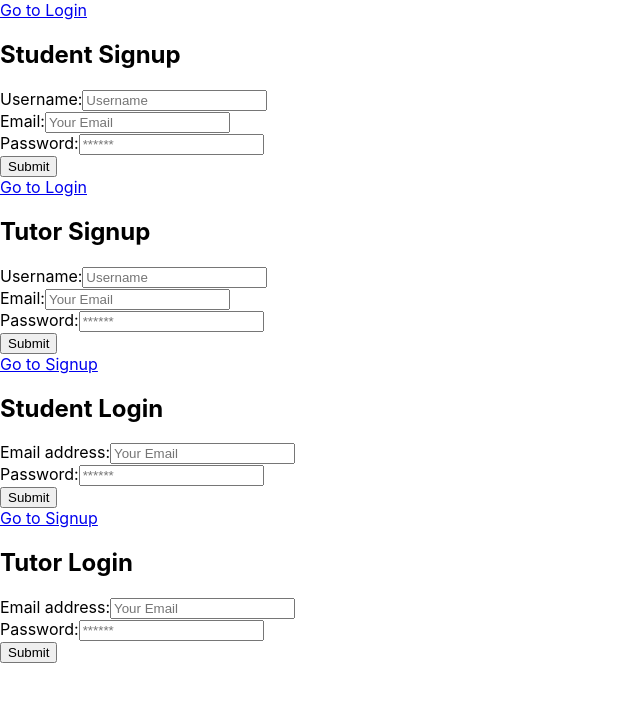
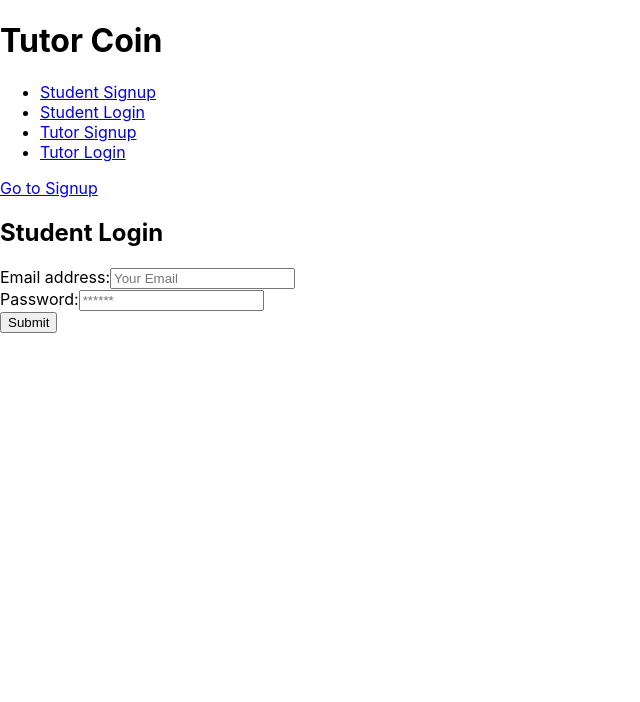
Before and after one commit to mpeterson56/Project-3, a React (Create React App) app in the folder client/: page /studentLogin in a window 1280 px wide. Shown: the top 702 px of the page, without its empty margins (0-640 px from the left). Built offline with nearby package versions, Linux system fonts and the light colour scheme.

Commit message:
added basic nav setup and adjusted app.js

```diff
--- a/client/src/App.js
+++ b/client/src/App.js
@@ -7,6 +7,7 @@ import StudentLogin from './components/Student/Student-Login';
 import TutorLogin from './components/Tutor/Tutor-Login';
 import StudentSignup from './components/Student/Student-Signup';
 import TutorSignup from './components/Tutor/Tutor-Signup';
+import Nav from './components/Navbar';
 
 
 const httpLink = createHttpLink({
@@ -35,14 +36,27 @@ function App() {
   return (
     <ApolloProvider client={client}>
       <Router>
-      <StudentSignup />
-      <TutorSignup />
-      <StudentLogin />
-      <TutorLogin />
-      <Routes>
-
-      </Routes>
-
+        <div>
+            <Nav />
+            <Routes>
+              <Route
+                path='/studentLogin'
+                element={<StudentLogin />}
+              />
+              <Route
+                path='/studentSignup'
+                element={<StudentSignup />}
+              />
+              <Route
+                path='/tutorLogin'
+                element={<TutorLogin />}
+              />
+              <Route
+                path='/tutorSignup'
+                element={<TutorSignup />}
+              />
+            </Routes>
+        </div>
       </Router>
 
     </ApolloProvider>
--- a/client/src/components/Navbar.js
+++ b/client/src/components/Navbar.js
@@ -0,0 +1,58 @@
+import React from "react";
+import Auth from "../utils/auth";
+import { Link } from "react-router-dom";
+
+function Nav() {
+    function showNavigation() {
+        if (Auth.loggedIn()) {
+          return (
+            <ul className="flex-row">
+              <li className="mx-1">
+                {/* this is not using the Link component to logout or user and then refresh the application to the start */}
+                <a href="/" onClick={() => Auth.logout()}>
+                  Logout
+                </a>
+              </li>
+            </ul>
+          );
+        } else {
+          return (
+            <ul className="flex-row">
+              <li className="mx-1">
+                <Link to="/studentSignup">
+                  Student Signup
+                </Link>
+              </li>
+              <li className="mx-1">
+                <Link to="/studentLogin">
+                  Student Login
+                </Link>
+              </li>
+              <li className="mx-1">
+                <Link to="/tutorSignup">
+                  Tutor Signup
+                </Link>
+              </li>
+              <li className="mx-1">
+                <Link to="/tutorLogin">
+                  Tutor Login
+                </Link>
+              </li>
+            </ul>
+          );
+        }
+      }
+
+      return (
+        <header className="flex-row px-1">
+          <h1>
+            Tutor Coin
+          </h1>
+          <nav>
+            {showNavigation()}
+          </nav>
+        </header>
+      );
+}
+
+export default Nav;
--- a/client/src/components/Student/Student-Login.js
+++ b/client/src/components/Student/Student-Login.js
@@ -31,7 +31,7 @@ function StudentLogin(props) {
 
   return (
     <div>
-      <Link to="/signup">Go to Signup</Link>
+      <Link to="/studentSignup">Go to Signup</Link>
 
       <h2>Student Login</h2>
       <form onSubmit={handleFormSubmit}>
--- a/client/src/components/Student/Student-Signup.js
+++ b/client/src/components/Student/Student-Signup.js
@@ -31,7 +31,7 @@ function StudentSignup(props) {
 
     return (
         <div className="container my-1">
-            <Link to="/login">Go to Login</Link>
+            <Link to="/studentLogin">Go to Login</Link>
 
             <h2>Student Signup</h2>
             <form onSubmit={handleFormSubmit}>
--- a/client/src/components/Tutor/Tutor-Login.js
+++ b/client/src/components/Tutor/Tutor-Login.js
@@ -31,7 +31,7 @@ function TutorLogin(props) {
 
   return (
     <div>
-      <Link to="/signup">Go to Signup</Link>
+      <Link to="/tutorSignup">Go to Signup</Link>
 
       <h2>Tutor Login</h2>
       <form onSubmit={handleFormSubmit}>
--- a/client/src/components/Tutor/Tutor-Signup.js
+++ b/client/src/components/Tutor/Tutor-Signup.js
@@ -31,7 +31,7 @@ function TutorSignup(props) {
 
     return (
         <div className="container my-1">
-        <Link to="/login">Go to Login</Link>
+        <Link to="/tutorLogin">Go to Login</Link>
 
         <h2>Tutor Signup</h2>
         <form onSubmit={handleFormSubmit}>
```
